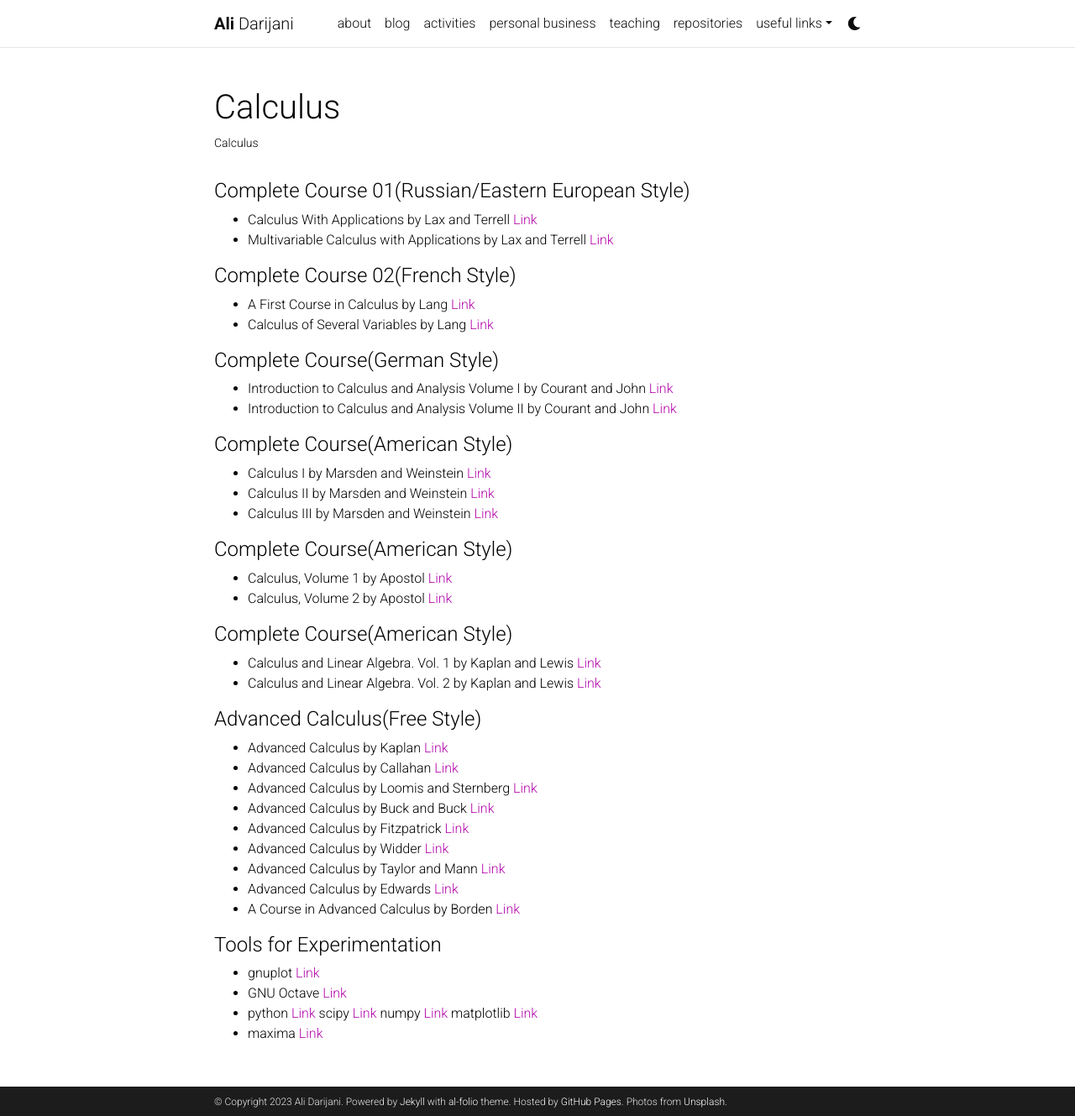
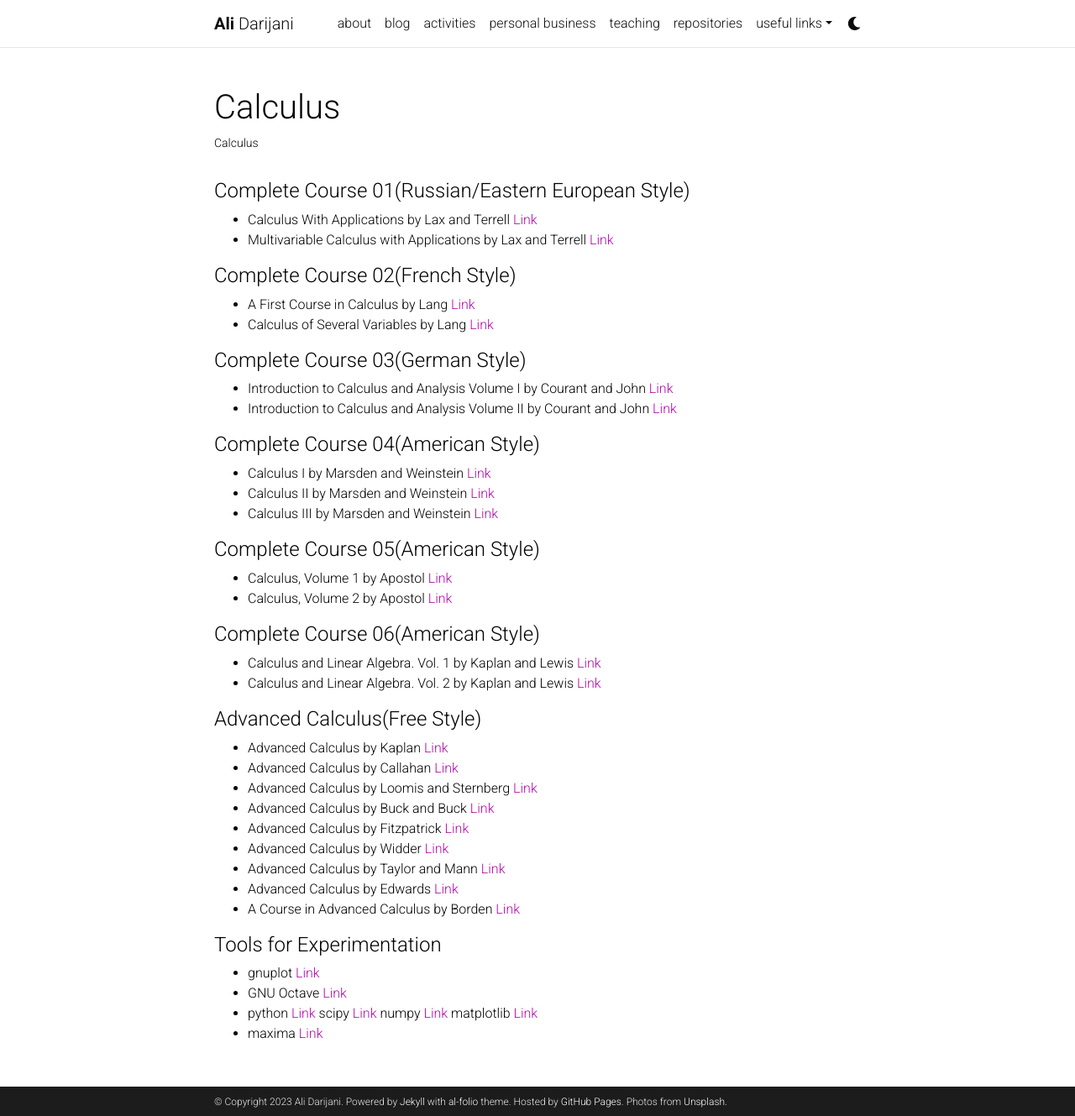
Before and after one commit to adarijani/adarijani.github.io_archived, a Jekyll site: the page built from _projects/t_03_.calculus.md, in a window 1280 px wide and 1329 px high. Shown: the whole window at 84% size. Built offline with Jekyll 4.4.1, drawn with Linux system fonts in a browser that asks for light colours; comment, search, counter and statistics services are not loaded; a style sheet for code colours, icons or effects is not loaded.

Commit message:
Update t_03_.calculus.md

```diff
--- a/_projects/t_03_.calculus.md
+++ b/_projects/t_03_.calculus.md
@@ -17,23 +17,23 @@ category: teaching
 * A First Course in Calculus by Lang [Link](https://link.springer.com/book/10.1007/978-1-4419-8532-3)
 * Calculus of Several Variables by Lang [Link](https://link.springer.com/book/10.1007/978-1-4612-1068-9)
 
-#### Complete Course(German Style)
+#### Complete Course 03(German Style)
 
 *  Introduction to Calculus and Analysis Volume I by Courant and John [Link](https://link.springer.com/book/10.1007/978-1-4613-8955-2)
 *  Introduction to Calculus and Analysis Volume II by Courant and John [Link](https://link.springer.com/book/10.1007/978-1-4613-8958-3)
 
-#### Complete Course(American Style)
+#### Complete Course 04(American Style)
 
 * Calculus I by Marsden and Weinstein [Link](https://link.springer.com/book/10.1007/978-1-4612-5024-1)
 * Calculus II by Marsden and Weinstein [Link](https://link.springer.com/book/10.1007/978-1-4612-5026-5)
 * Calculus III by Marsden and Weinstein [Link](https://link.springer.com/book/10.1007/978-1-4612-5028-9)
 
-#### Complete Course(American Style)
+#### Complete Course 05(American Style)
 
 * Calculus, Volume 1 by Apostol [Link](https://www.wiley.com/en-us/Calculus%2C+Volume+1%2C+2nd+Edition-p-9781119496731)
 * Calculus, Volume 2 by Apostol [Link](https://www.wiley.com/en-us/Calculus%2C+Volume+2%2C+2nd+Edition-p-9781119496762)
 
-#### Complete Course(American Style)
+#### Complete Course 06(American Style)
 
 * Calculus and Linear Algebra. Vol. 1 by Kaplan and Lewis [Link](https://quod.lib.umich.edu/s/spobooks/5597602.0001.001/--calculus-and-linear-algebra-vol-1-vectors-in-the-plane)
 * Calculus and Linear Algebra. Vol. 2 by Kaplan and Lewis [Link](https://quod.lib.umich.edu/s/spobooks/5597602.0002.001/--calculus-and-linear-algebra-vol-2-vector-spaces-many)
```
